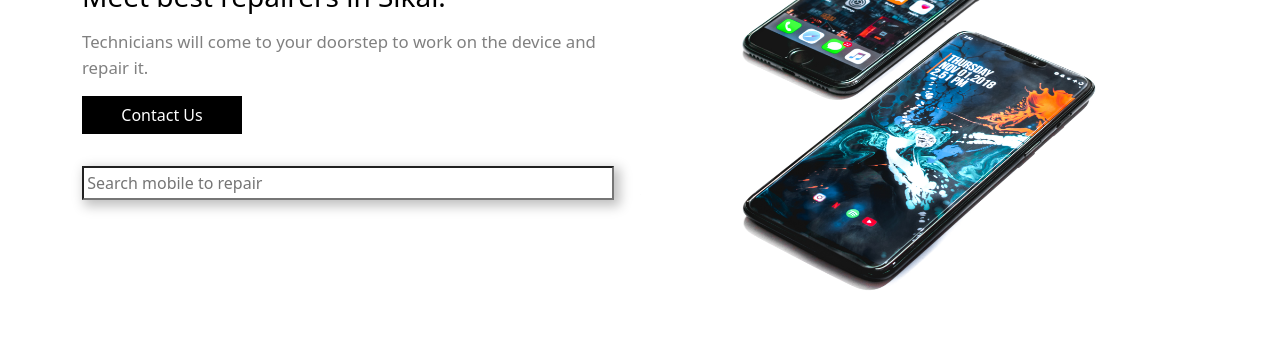
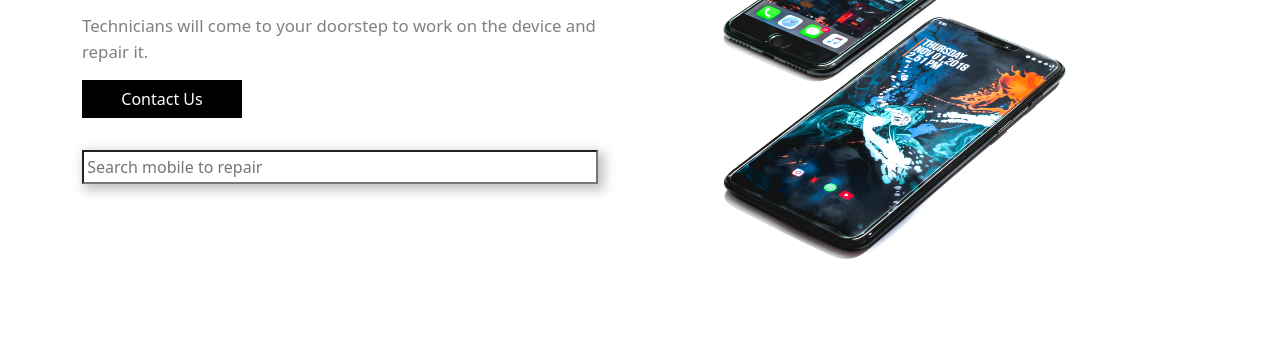
Before and after one commit to ayanalimevv/webflow, a plain HTML site: page index.html in a window 1280 px wide. Shown: the part 262-620 px from the top of the page. Drawn offline with nearby package versions, Linux system fonts and the light colour scheme.

Commit message:
Image display on mobile size + responsiveness

```diff
--- a/style.scss
+++ b/style.scss
@@ -114,8 +114,13 @@ body{
                   text-decoration-color: #ffff00;
               }
            }
+           .col{
+               flex: none;
+           }
            .col2{
-               display: none;
+              img{
+                height: 15rem;
+              }
            }
         }
 
@@ -282,6 +287,42 @@ body{
 }
 
 @media only screen
+   and (min-width : 500px) {
+
+    body{
+
+        .container{
+            .row{
+                .col2{
+                    img{
+                      height: 27rem;
+                    }
+                 }
+        }
+       }
+   }
+
+}
+
+@media only screen
+   and (min-width : 800px) {
+
+    body{
+
+        .container{
+            .row{
+                .col2{
+                    img{
+                      height: 40rem;
+                    }
+                 }
+        }
+       }
+   }
+
+}
+
+@media only screen
    and (min-width : 1200px) {
 
     body{
@@ -290,11 +331,21 @@ body{
         align-items: center;
         flex-direction: column;
         .container{
+
             .row{
-                .col2{
-                    display: block;
+                .col{
+                    flex: 1 0 0;
                 }
+
+                .col2 {
+                    img{
+                        height: 28rem;
+                    }
+                }
+
             }
+
+
         }
 
         .brands {
```
Also changed, not shown: style.css, 1 other file.
